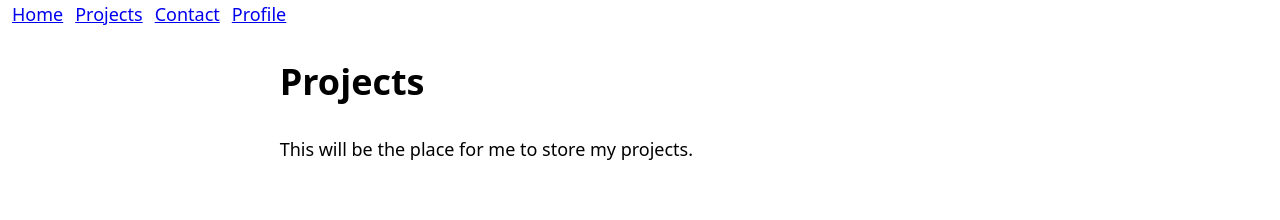
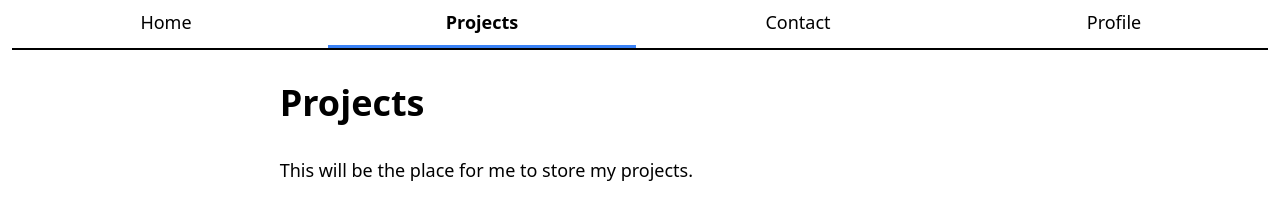
Before and after one commit to BrightonLiu-zZ/portfolio, a plain HTML site: page projects/index.html in a window 1280 px wide. Drawn offline with Linux system fonts and the light colour scheme.

Commit message:
lab 2 step 2

```diff
--- a/projects/index.html
+++ b/projects/index.html
@@ -9,10 +9,10 @@
 <body>
   <header>
     <nav aria-label="Primary">
-      <a href="../">Home</a>
-      <a href="../projects/">Projects</a>
-      <a href="../contact/">Contact</a>
-      <a href="../profile/">Profile</a>
+        <a href="../">Home</a>
+        <a href="../projects/" class="current">Projects</a>
+        <a href="../contact/">Contact</a>
+        <a href="../profile/">Profile</a>
     </nav>
   </header>
 
--- a/style.css
+++ b/style.css
@@ -19,6 +19,8 @@ img {
   display: block;      /* removes little gaps under images */
 }
 
+/* ---- Step 1: comfortable reading width & centering ---- */
+
 /* Tweakable “settings” */
 :root {
   --page-max: 70ch;   /* ~70 characters per line keeps text readable */
@@ -38,3 +40,46 @@ img, video {
   height: auto;
   display: block;   /* avoids odd gaps under images */
 }
+
+/* ---- Step 2: Navigation bar ---- */
+
+/* A single accent color we can reuse */
+:root {
+  --accent: #3b82f6; /* change to any color you like */
+}
+
+/* 2.1 If you used a ul/li menu, make them "transparent" to styling.
+   If you DIDN'T use ul/li, these lines are harmless. */
+nav ul, nav li {
+  display: contents; /* keeps their children in the flow and drops bullets/margins */
+}
+
+/* 2.2 Turn the nav into a flexible row */
+nav {
+  display: flex;
+  gap: .5rem;              /* space between items */
+  border-bottom: 2px solid #000; /* subtle rule under the bar */
+  margin-bottom: 1rem;     /* space before page content */
+}
+
+/* Make each link look like a menu tab */
+nav a {
+  flex: 1;                 /* share the row evenly */
+  text-align: center;
+  text-decoration: none;   /* remove default underline */
+  padding: .5rem .75rem;
+  color: inherit;          /* use page text color */
+  border-bottom: 2px solid transparent; /* for hover/active underline */
+}
+
+/* Hover state: light accent underline + soft background */
+nav a:hover {
+  border-bottom-color: var(--accent);
+  background: rgba(59, 130, 246, 0.10); /* very light accent tint */
+}
+
+/* Current page: stronger underline and a bit bolder */
+nav a.current {
+  border-bottom: 3px solid var(--accent);
+  font-weight: 600;
+}
```
Also changed, not shown: contact/index.html (+5 -4 lines), profile/index.html (+1 -1 lines).
